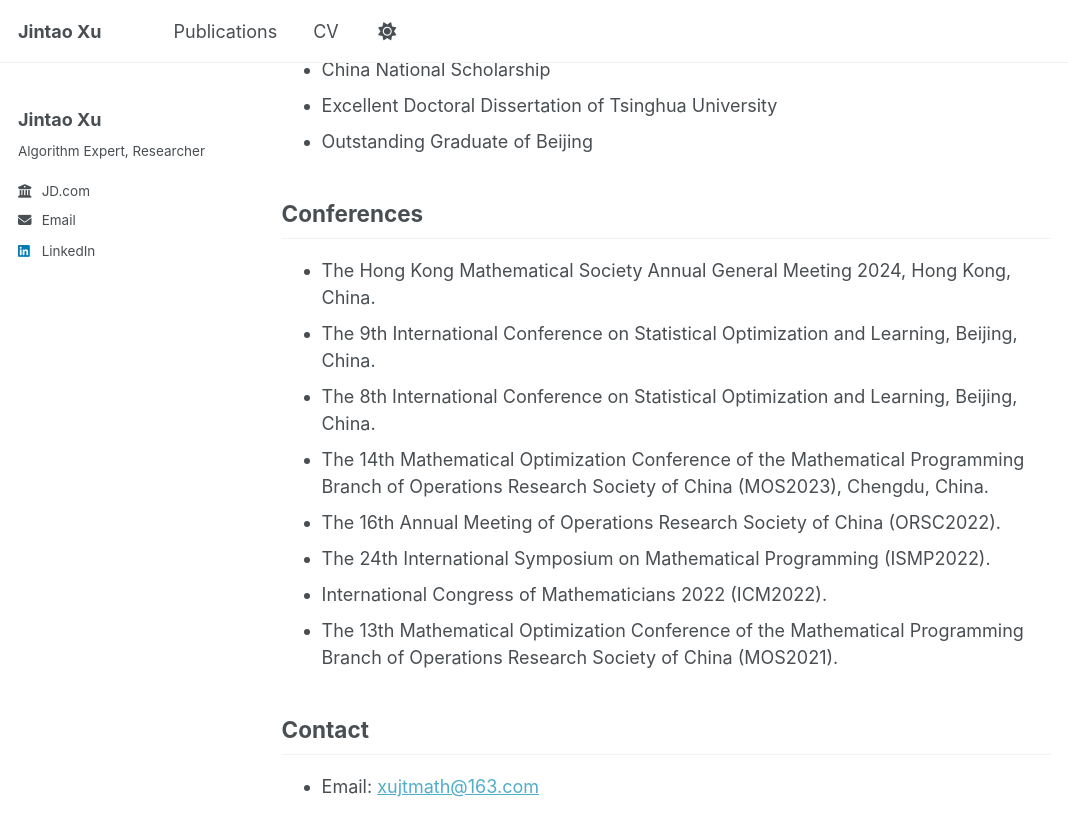
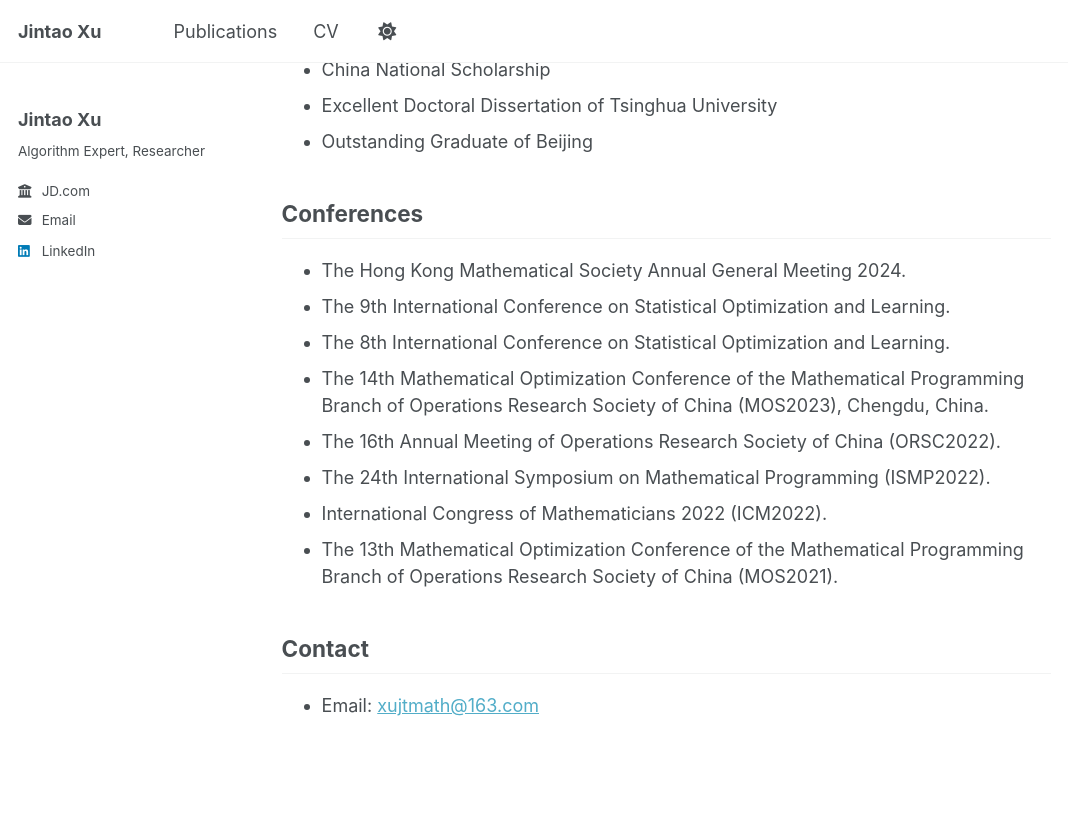
Before and after one commit to JintaoXuMath/JintaoXuMath.github.io, a Jekyll site: the page built from _pages/about.md, in a window 1280 px wide and 900 px high, scrolled down 2743 px. Shown: the top 836 px of the window, without its empty margins (0-1068 px from the left). Built offline with Jekyll 4.4.1, drawn with Linux system fonts in a browser that asks for light colours.

Commit message:
Simplify conference listings by removing locations
Removed locations from conference listings for brevity.

```diff
--- a/_pages/about.md
+++ b/_pages/about.md
@@ -71,9 +71,9 @@ My research broadly lies in **AI for decision making**, with particular interest
 
 ## Conferences
 
-- The Hong Kong Mathematical Society Annual General Meeting 2024, Hong Kong, China.
-- The 9th International Conference on Statistical Optimization and Learning, Beijing, China.
-- The 8th International Conference on Statistical Optimization and Learning, Beijing, China.
+- The Hong Kong Mathematical Society Annual General Meeting 2024.
+- The 9th International Conference on Statistical Optimization and Learning.
+- The 8th International Conference on Statistical Optimization and Learning.
 - The 14th Mathematical Optimization Conference of the Mathematical Programming Branch of Operations Research Society of China (MOS2023), Chengdu, China.
 - The 16th Annual Meeting of Operations Research Society of China (ORSC2022).
 - The 24th International Symposium on Mathematical Programming (ISMP2022).
```
